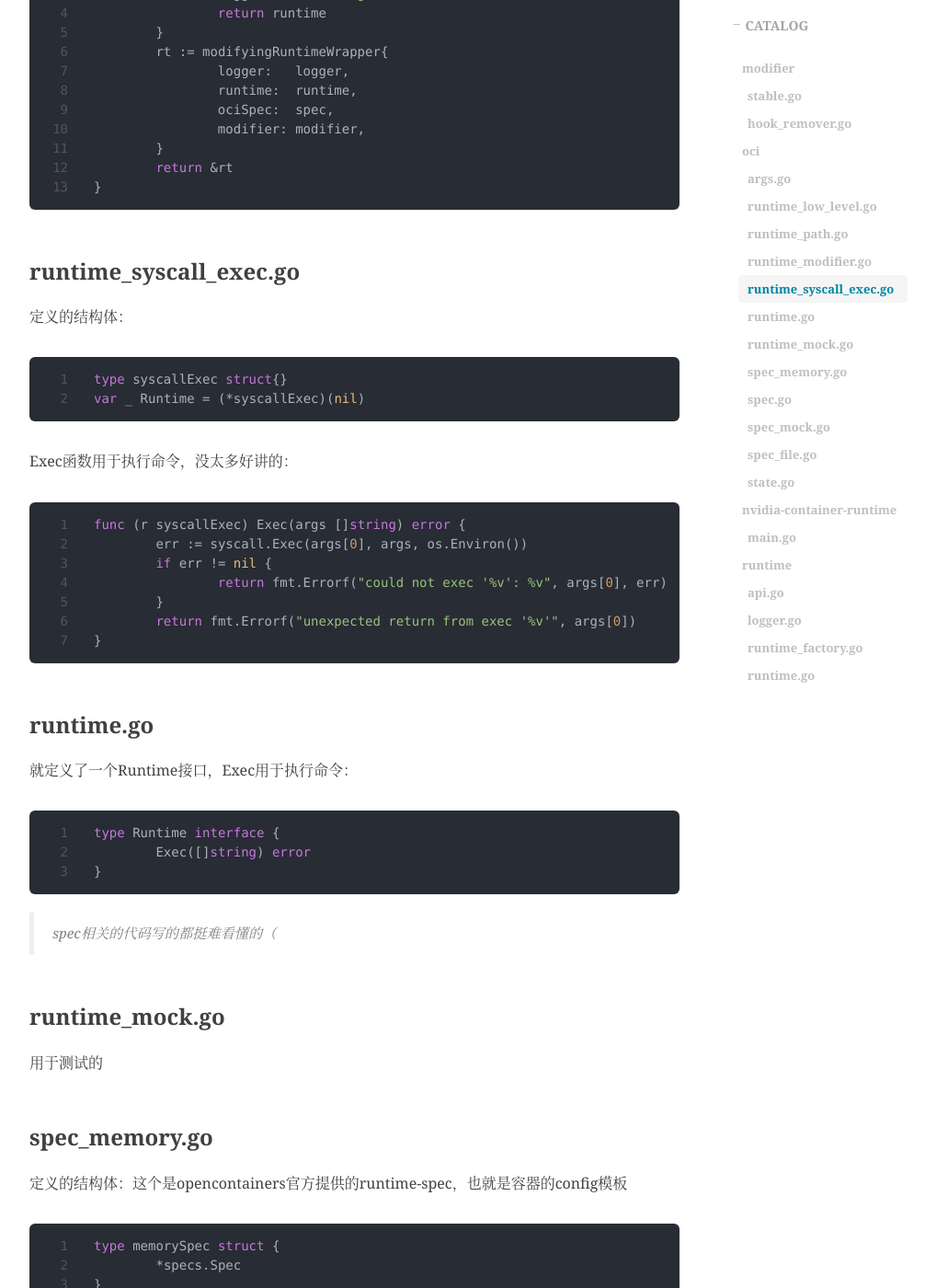
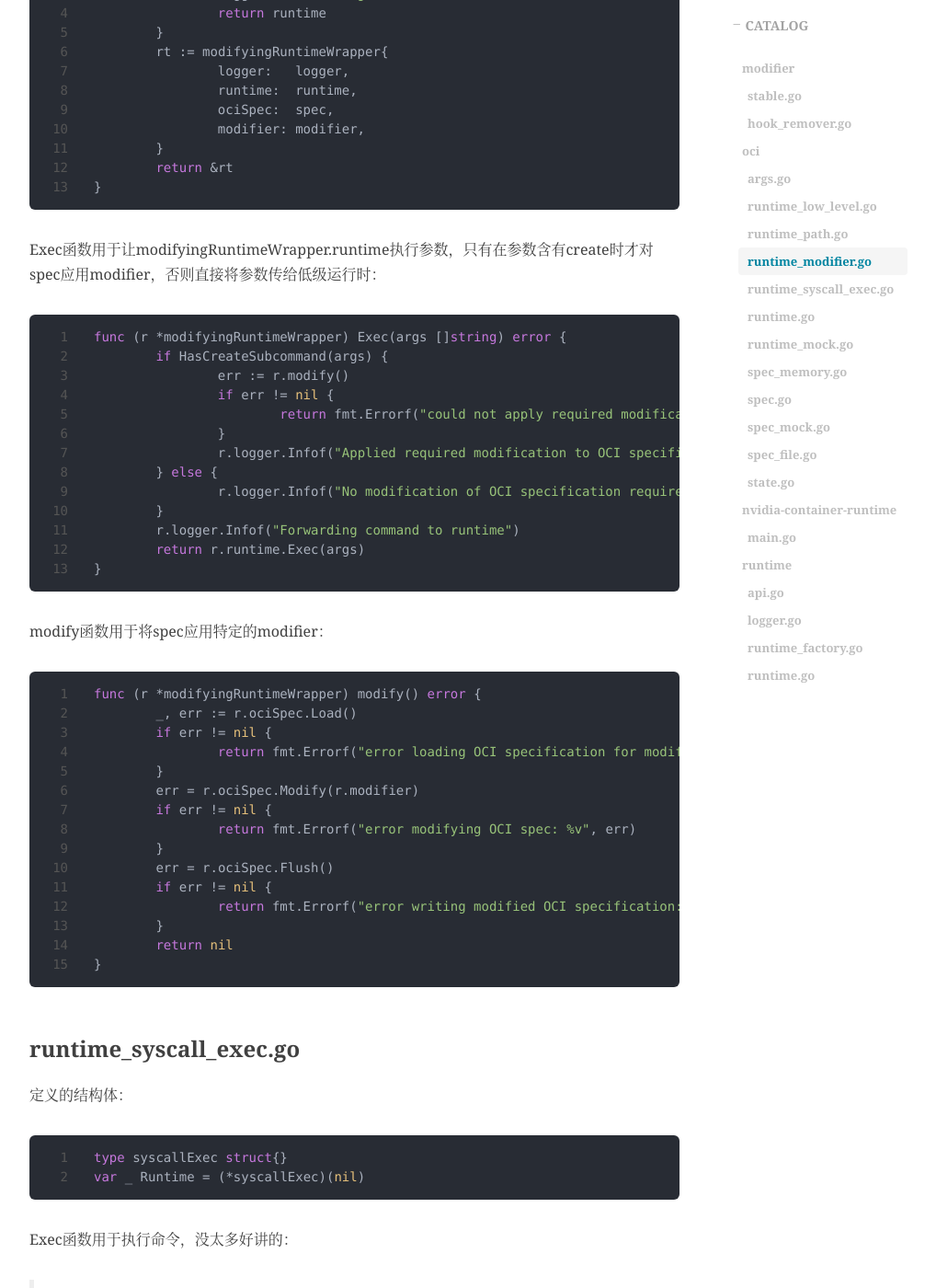
Before and after one commit to peng-yq/peng-yq.github.io, a Jekyll site: the page built from _posts/2023-10-13-code-reading-nvidia-container-runtime.md, in a window 1280 px wide and 1400 px high, scrolled down 7515 px. Shown: the whole window at 92% size, without its empty margins (233-1239 px from the left). Built offline with Jekyll 4.4.1, drawn with Linux system fonts in a browser that asks for light colours; nearby versions of some CDN libraries; comment, search, counter and statistics services are not loaded; some of the changed text lies outside the part shown.

Commit message:
docs: update 2023-10-13-code-reading-nvidia-container-runtime.md

````diff
--- a/_posts/2023-10-13-code-reading-nvidia-container-runtime.md
+++ b/_posts/2023-10-13-code-reading-nvidia-container-runtime.md
@@ -319,6 +319,44 @@ func NewModifyingRuntimeWrapper(logger logger.Interface, runtime Runtime, spec S
 }
 ```
 
+Exec函数用于让modifyingRuntimeWrapper.runtime执行参数，只有在参数含有create时才对spec应用modifier，否则直接将参数传给低级运行时：
+
+```go
+func (r *modifyingRuntimeWrapper) Exec(args []string) error {
+	if HasCreateSubcommand(args) {
+		err := r.modify()
+		if err != nil {
+			return fmt.Errorf("could not apply required modification to OCI specification: %v", err)
+		}
+		r.logger.Infof("Applied required modification to OCI specification")
+	} else {
+		r.logger.Infof("No modification of OCI specification required")
+	}
+	r.logger.Infof("Forwarding command to runtime")
+	return r.runtime.Exec(args)
+}
+```
+
+modify函数用于将spec应用特定的modifier：
+
+```go
+func (r *modifyingRuntimeWrapper) modify() error {
+	_, err := r.ociSpec.Load()
+	if err != nil {
+		return fmt.Errorf("error loading OCI specification for modification: %v", err)
+	}
+	err = r.ociSpec.Modify(r.modifier)
+	if err != nil {
+		return fmt.Errorf("error modifying OCI spec: %v", err)
+	}
+	err = r.ociSpec.Flush()
+	if err != nil {
+		return fmt.Errorf("error writing modified OCI specification: %v", err)
+	}
+	return nil
+}
+```
+
 ### runtime_syscall_exec.go
 
 定义的结构体：
@@ -329,6 +367,8 @@ var _ Runtime = (*syscallExec)(nil)
 ```
 
 Exec函数用于执行命令，没太多好讲的：
+
+> update：最后一个return写的很严谨，因为在调用exec后，调用的那个进程会替换syscall.Exec，不会有任何返回，即使err为nil也是错误的，因为在成功执行调用后，不会执行后续代码。
 
 ```go
 func (r syscallExec) Exec(args []string) error {
@@ -533,6 +573,8 @@ func flushTo(spec *specs.Spec, writer io.Writer) error {
 ```
 
 Flush函数对上述函数进行了一次封装，并添加了创建文件等操作：
+
+> 这里方法的接收者为s fileSpec，而非s *fileSpec，可能是fileSpec后续还可能用
 
 ```go
 func (s fileSpec) Flush() error {
````
